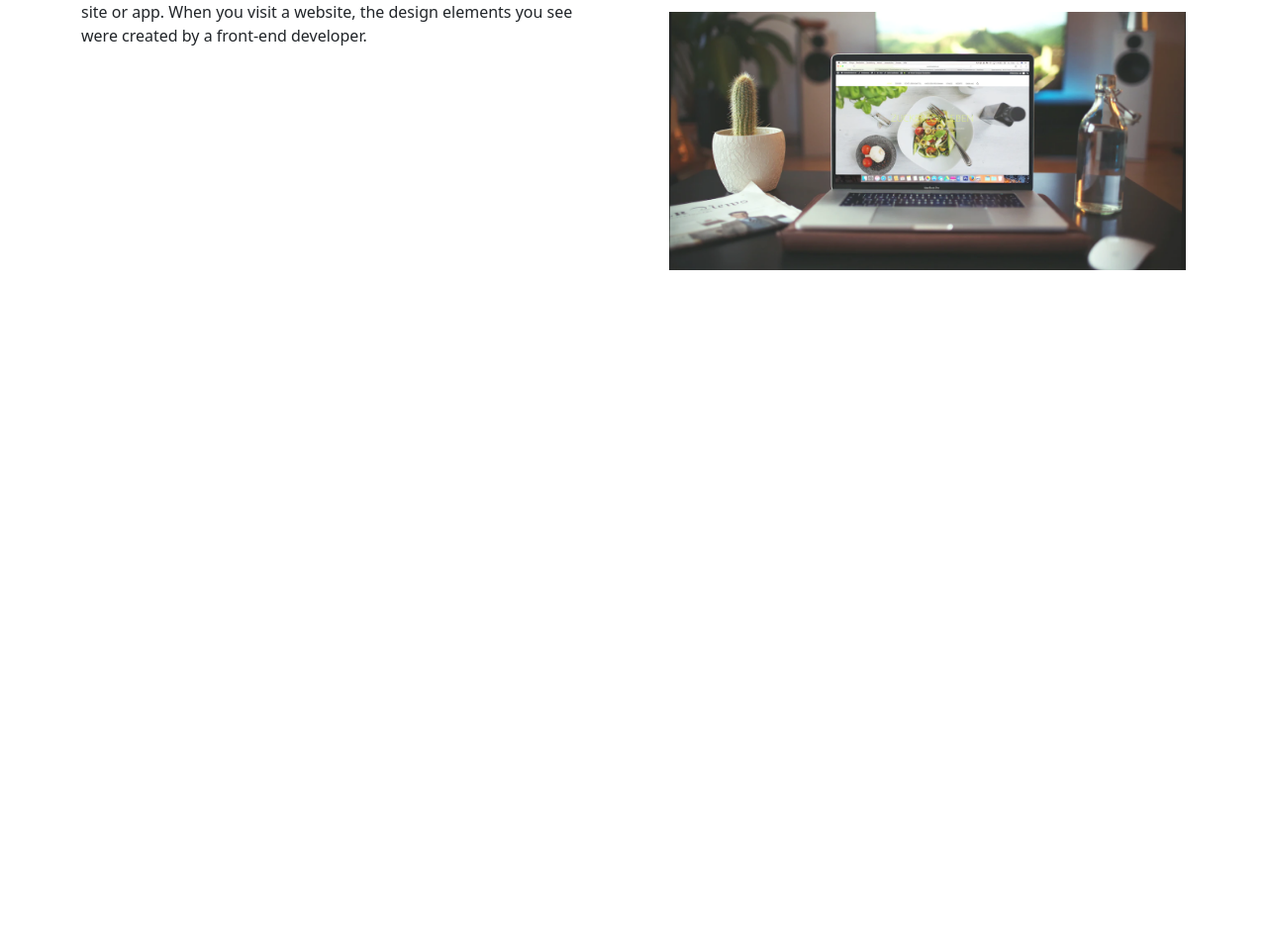
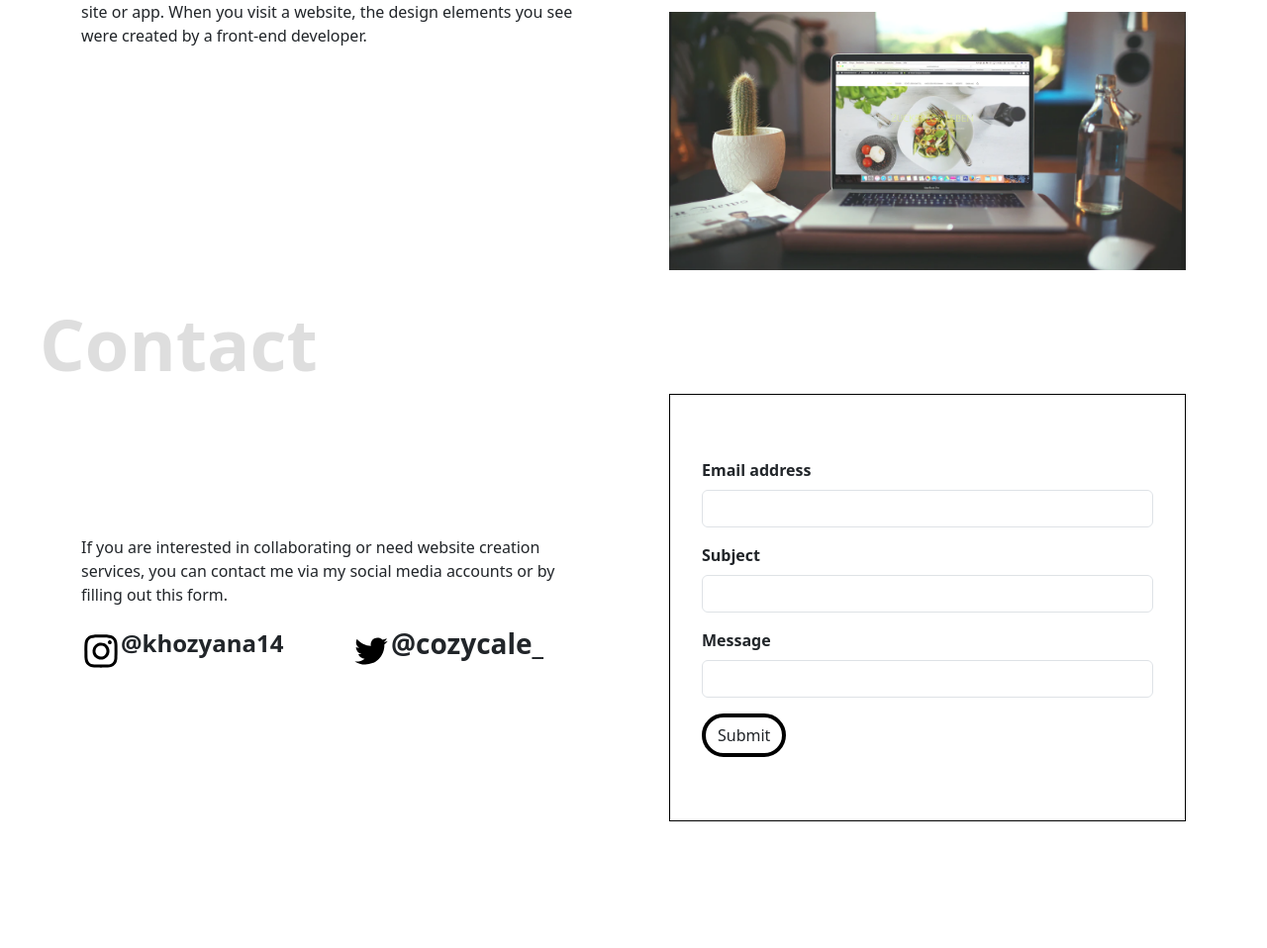
Before and after one commit to cozycale/khozyana.portofolio, a plain HTML site: page index.html in a window 1280 px wide. Shown: the part 1634-2592 px from the top of the page at 99% size. Before the commit the page ends 1907 px from the top, so only its background shows below. Drawn offline with nearby package versions, Linux system fonts and the light colour scheme.

Commit message:
add contact

```diff
--- a/index.html
+++ b/index.html
@@ -105,11 +105,45 @@
               <img src="images/work-1.png" alt="work 1">
             </div>
             <div id="work-2" class="work-img-item">
-              <img src="images/work-2.png" alt="work 2" id="work-2">
+              <img src="images/work-2.png" alt="work 2" >
             </div>
             <div id="work-3" class="work-img-item">
-              <img src="images/work-3.png" alt="work 3" id="work-3">
+              <img src="images/work-3.png" alt="work 3">
             </div>
+          </div>
+        </div>
+      </section>
+      <section id="contact" class="contact container">
+        <div class="row d-flex align-items-center gap-5">
+          <div class="col">
+            <p>If you are interested in collaborating or need website creation services, you can contact me via my social media accounts or by filling out this form.</p>
+            <div class="row">
+              <div class="col d-flex align-items-center">
+                <img src="images/Instagram.svg" alt="Instagram icon">
+                <p class="fw-semibold fs-4">@khozyana14</p>
+              </div>
+              <div class="col d-flex align-items-center">
+                <img src="images/Twitter.svg" alt="Twitter icon">
+                <p class="fw-semibold fs-3">@cozycale_</p>
+              </div>
+            </div>
+          </div>
+          <div class="col">
+            <form class="contact-form" onsubmit="onFormSubmit(event)">
+              <div class="mb-3">
+                <label for="inp_email" class="form-label">Email address</label>
+                <input type="email" class="form-control" id="inp_email" >
+              </div>
+              <div class="mb-3">
+                <label for="inp_subject" class="form-label">Subject</label>
+                <input type="text" class="form-control" id="inp_subject">
+              </div>
+              <div class="mb-3">
+                <label for="inp_message" class="form-label">Message</label>
+                <input type="text" class="form-control" id="inp_message">
+              </div>
+              <button type="submit" class="btn button">Submit</button>
+            </form>
           </div>
         </div>
       </section>
--- a/main.js
+++ b/main.js
@@ -11,3 +11,22 @@ function toggleDetail(e) {
     const detail = $(item).children(".about-exp-item-detail")
     $(detail).slideToggle()
 }
+function onFormSubmit(e) {
+    e.preventDefault()
+    const email = $("#inp_email")
+    const Subject = $("#inp_subject")
+    const Message = $("#inp_message")
+
+    if(!$(email).val()) {
+        alert("email is required")
+    } else if (!$(Subject).val()){
+        alert("subject is required")
+    }else if (!$(Message).val()){
+        alert("message is required")
+    } else {
+        alert("Form Submitted")
+        $(email).val("")
+        $(Subject).val("")
+        $(Message).val("")
+    }
+}
--- a/style.css
+++ b/style.css
@@ -94,6 +94,20 @@ section::before {
 #work-3 {
     grid-area: work-3;
 }
+.contact {
+    padding-bottom: 128px;
+}
+.contact::before {
+    content: 'Contact';
+}
+.contact-form {
+    border: 1px solid black;
+    padding: 64px 32px;
+}
+
+.form-label {
+    font-weight: 700;
+}
 @keyframes upDown {
     0% {
         transform: translateY(0);
```
Also changed, not shown: images/Instagram.svg (added), images/Twitter.svg (added).
